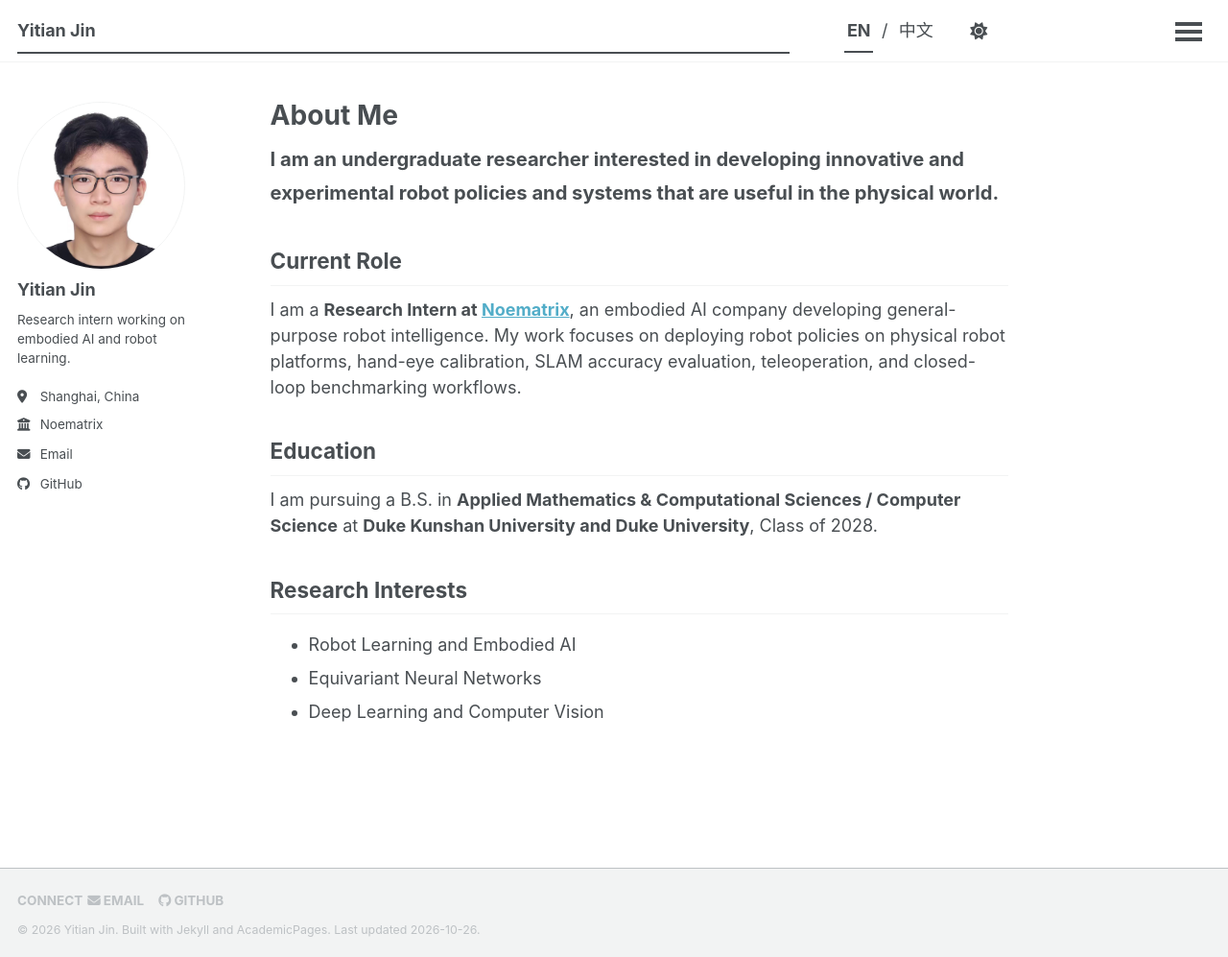
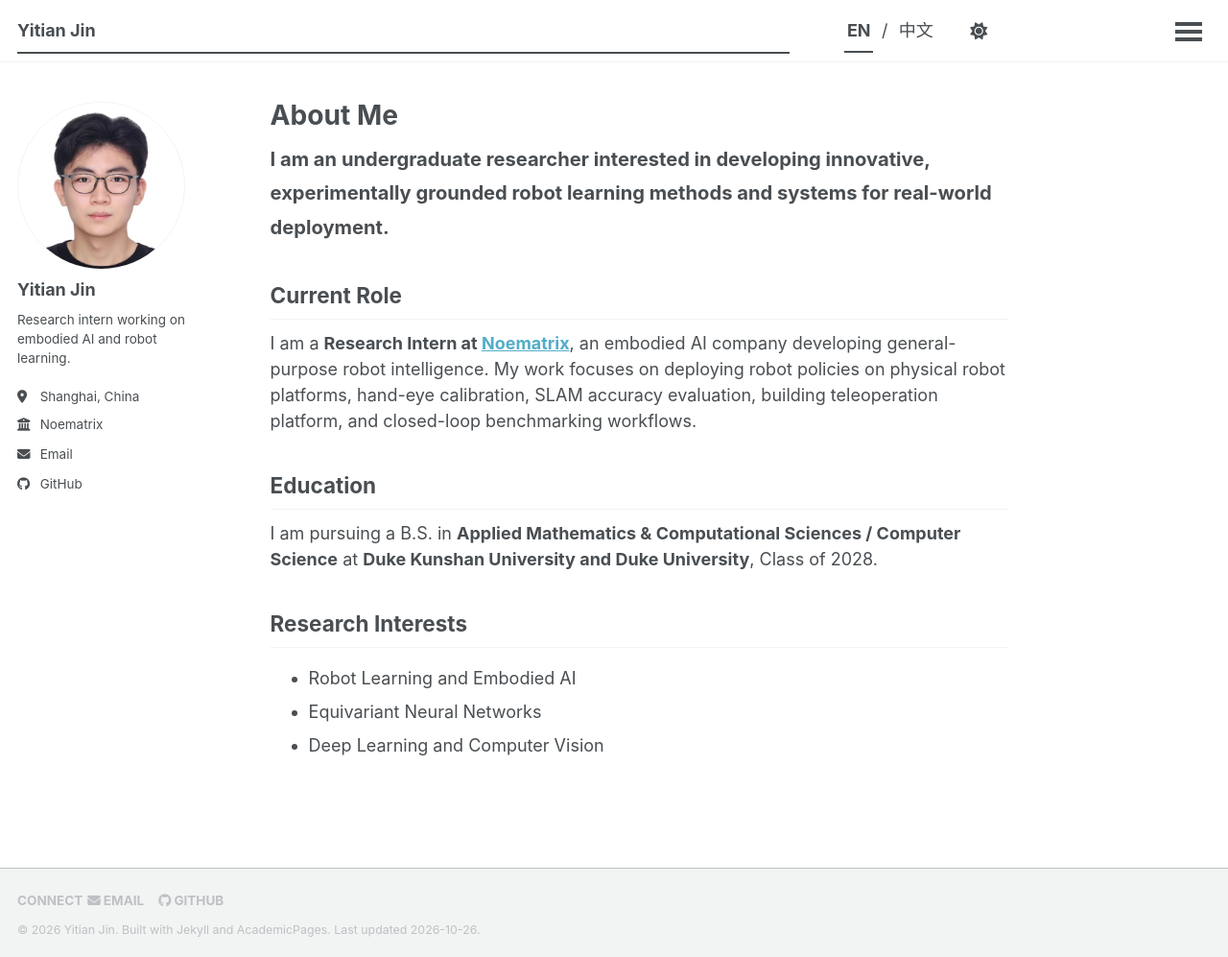
Before and after one commit to yj244-jyt/yj244-jyt.github.io, a Jekyll site: the page built from _pages/about.md, in a window 1280 px wide and 997 px high. Shown: the whole window at 96% size. Built offline with Jekyll 4.4.1, drawn with Linux system fonts in a browser that asks for light colours; a script that is not in the unit is left out.

Commit message:
Refine homepage research description

```diff
--- a/_pages/about.md
+++ b/_pages/about.md
@@ -9,11 +9,11 @@ redirect_from:
   - /about.html
 ---
 
-<p class="home-lead"><strong>I am an undergraduate researcher interested in developing innovative and experimental robot policies and systems that are useful in the physical world.</strong></p>
+<p class="home-lead"><strong>I am an undergraduate researcher interested in developing innovative, experimentally grounded robot learning methods and systems for real-world deployment.</strong></p>
 
 ## Current Role
 
-I am a **Research Intern at [Noematrix](https://www.noematrix.ai/en)**, an embodied AI company developing general-purpose robot intelligence. My work focuses on deploying robot policies on physical robot platforms, hand-eye calibration, SLAM accuracy evaluation, teleoperation, and closed-loop benchmarking workflows.
+I am a **Research Intern at [Noematrix](https://www.noematrix.ai/en)**, an embodied AI company developing general-purpose robot intelligence. My work focuses on deploying robot policies on physical robot platforms, hand-eye calibration, SLAM accuracy evaluation, building teleoperation platform, and closed-loop benchmarking workflows.
 
 ## Education
 
```
